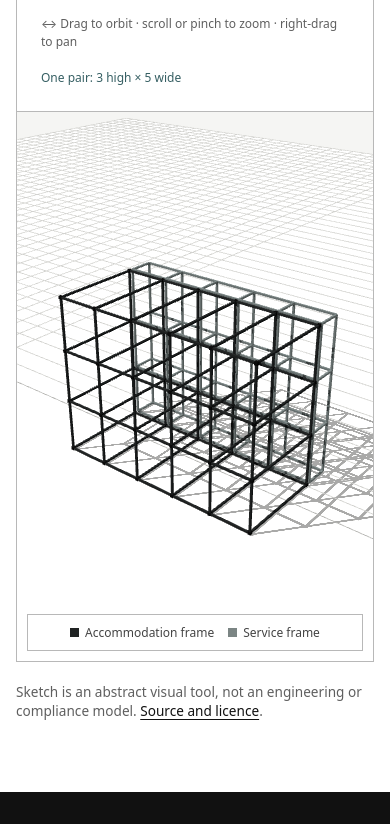
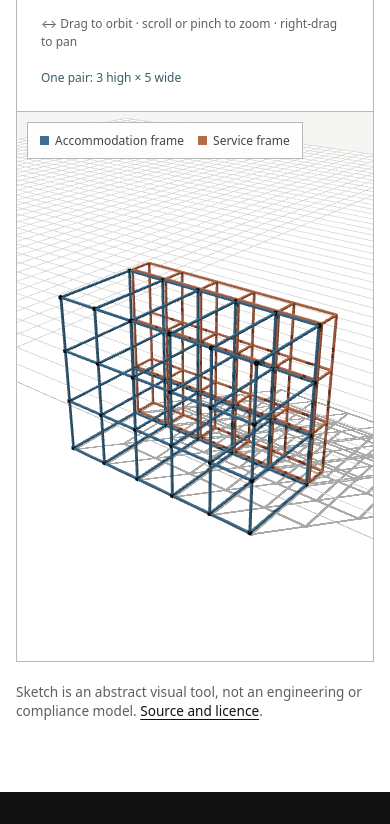
Before and after one commit to ExoSett/modelling, a website built with Vite: page sketch/index.html in a window 390 px wide. Shown: the part 1456-2280 px from the top of the page. Built offline with nearby package versions, Linux system fonts and the light colour scheme.

Commit message:
Sketch: Changing colour of frames and moving legend.

```diff
--- a/sketch/src/scene/frame-pair.ts
+++ b/sketch/src/scene/frame-pair.ts
@@ -6,13 +6,13 @@ const FRAME_PROFILE = 0.12;
 const NODE_SIZE = 0.19;
 
 const accommodationMaterial = new THREE.MeshStandardMaterial({
-  color: 0x202323,
+  color: 0x3f6f8f,
   roughness: 0.55,
   metalness: 0.18,
 });
 
 const serviceMaterial = new THREE.MeshStandardMaterial({
-  color: 0x7b8584,
+  color: 0xb86b4b,
   roughness: 0.62,
   metalness: 0.12,
 });
--- a/sketch/src/styles.css
+++ b/sketch/src/styles.css
@@ -385,8 +385,8 @@ button.primary:hover {
 
 .viewport-key {
   position: absolute;
-  right: 16px;
-  bottom: 16px;
+  top: 16px;
+  left: 16px;
   display: flex;
   gap: 14px;
   padding: 9px 12px;
@@ -408,11 +408,11 @@ button.primary:hover {
 }
 
 .swatch.accommodation {
-  background: #202323;
+  background: #3f6f8f;
 }
 
 .swatch.service {
-  background: #7b8584;
+  background: #b86b4b;
 }
 
 .webgl-error {
@@ -513,10 +513,8 @@ button.primary:hover {
   }
 
   .viewport-key {
-    right: 10px;
-    bottom: 10px;
+    top: 10px;
     left: 10px;
-    justify-content: center;
   }
 
   .site-footer__inner {
```
